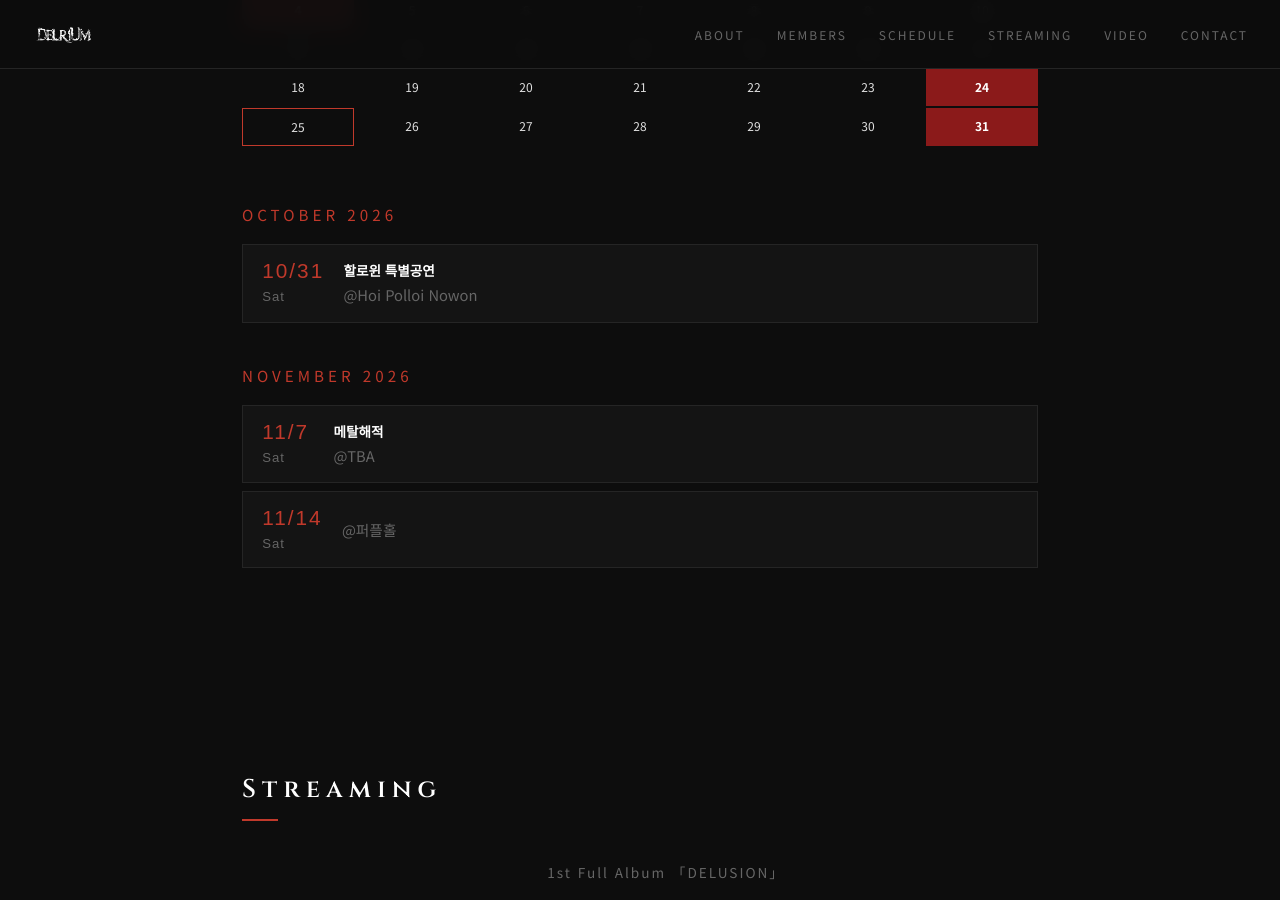
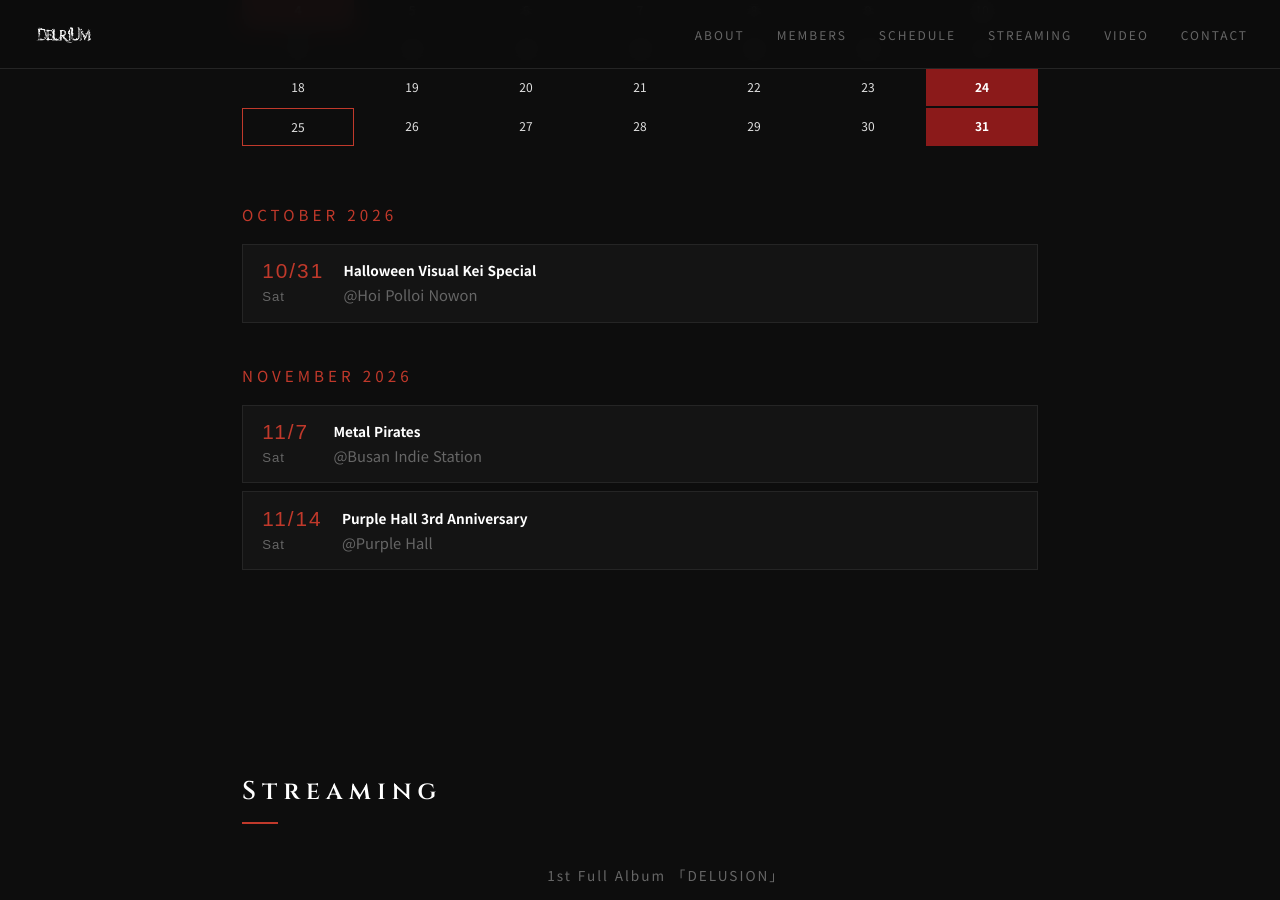
Before and after one commit to cokez3r0/delrium, a Jekyll site: the page built from index.md, in a window 1280 px wide and 900 px high, scrolled down 2936 px. Built offline with Jekyll 4.4.1, drawn with Linux system fonts in a browser that asks for light colours; some web fonts are replaced.

Commit message:
feat: update titles and venues for late-oct and nov shows

```diff
--- a/_data/schedule.yml
+++ b/_data/schedule.yml
@@ -270,10 +270,10 @@
           Details TBA. Stay tuned.
     - date: "10/31"
       day: "Sat"
-      title: "할로윈 특별공연"
+      title: "Halloween Visual Kei Special"
       venue: "@Hoi Polloi Nowon"
       popup:
-        title: "2026.10.31 (SAT) 할로윈 특별공연 @Hoi Polloi Nowon"
+        title: "2026.10.31 (SAT) Halloween Visual Kei Special @Hoi Polloi Nowon"
         info: |
           Halloween Special Live
 
@@ -283,12 +283,13 @@
   shows:
     - date: "11/7"
       day: "Sat"
-      title: "메탈해적"
-      venue: "@TBA"
+      title: "Metal Pirates"
+      venue: "@Busan Indie Station"
     - date: "11/14"
       day: "Sat"
-      venue: "@퍼플홀"
+      title: "Purple Hall 3rd Anniversary"
+      venue: "@Purple Hall"
       popup:
-        title: "2026.11.14 (SAT) @퍼플홀"
+        title: "2026.11.14 (SAT) Purple Hall 3rd Anniversary @Purple Hall"
         info: |
           Details TBA. Stay tuned.
```
